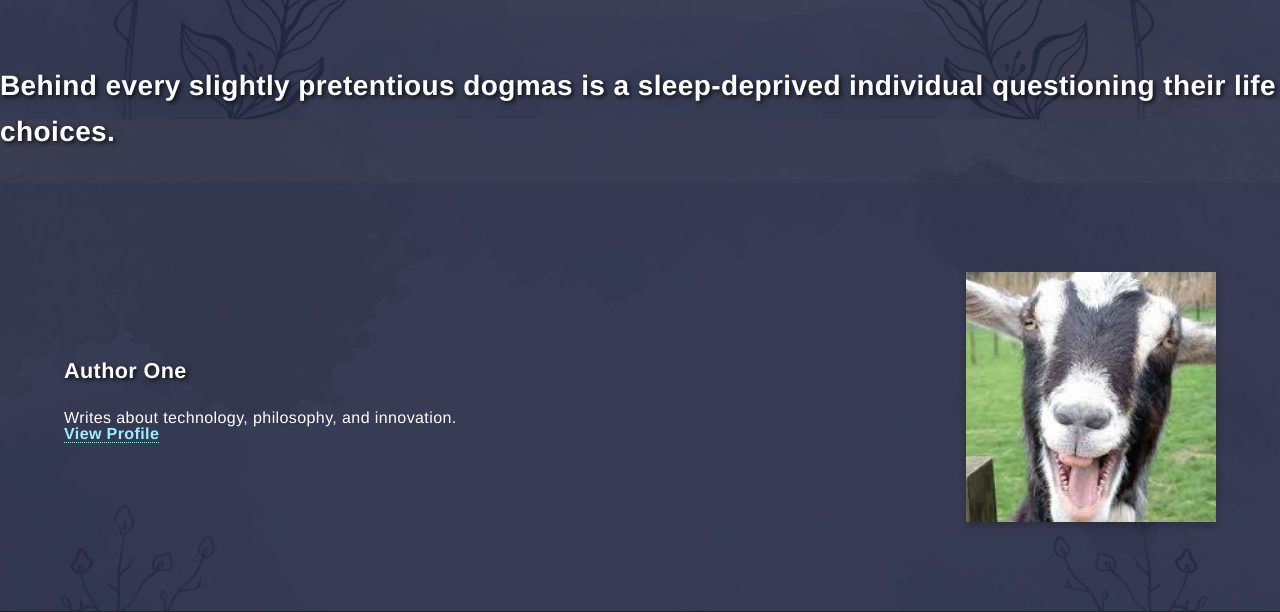
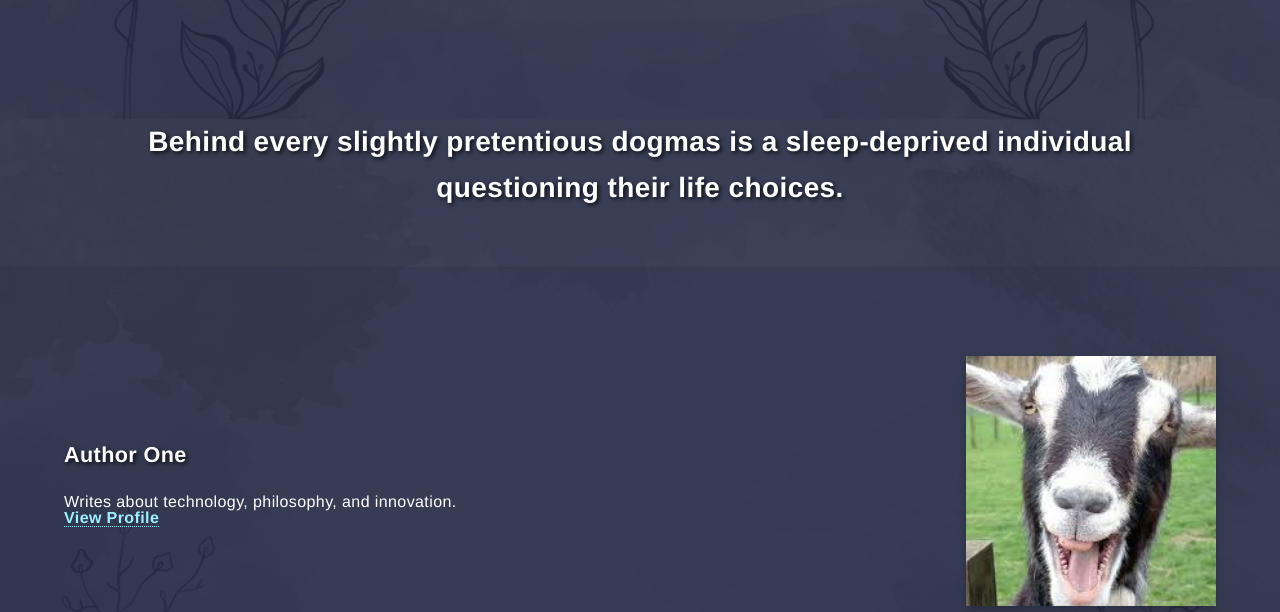
Before and after one commit to nuggetz666/spd_blog, a Flask app: page / in a window 1280 px wide. Shown: the part 734-1346 px from the top of the page. Run offline with Flask 3, Linux system fonts and the light colour scheme.

Commit message:
Checkpoint before assistant change: Improve author card presentation and update introductory text on homepage.
Replit-Commit-Author: Assistant

```diff
--- a/templates/home.html
+++ b/templates/home.html
@@ -509,7 +509,7 @@
         <div id="main">
             <!-- Featured Content Section -->
             <section id="one" class="tiles">
-                <h2>Behind every slightly pretentious dogmas is a sleep-deprived individual questioning their life choices.</h2>
+                <h2 style="margin: 2em auto; max-width: 80%; text-align: center;">Behind every slightly pretentious dogmas is a sleep-deprived individual questioning their life choices.</h2>
                 <div class="author-card">
                     <img src="{{ url_for('static', filename='assets/images/author.jpeg') }}" alt="Author 1">
                     <div class="author-info">
@@ -551,7 +551,7 @@
                     <header class="major">
                         <h2>About Our Platform</h2>
                     </header>
-                    <p>We are dedicated to connecting readers with quality content and the authors behind them. Our platform showcases a diverse range of topics and perspectives, carefully curated for your enjoyment and education.</p>
+                    <p>Slightly Pretentious Dogmas (SPD) is a place for words, thoughts, and whatever else spills out of our heads. We take things seriously—until we don’t. Sometimes we’re insightful, sometimes we’re ridiculous, but we’re always a little too confident about it.We don’t claim to have all the answers, but we’ll say them with conviction anyway. Welcome to SPD. Read responsibly..</p>
                     <ul class="actions">
                         <li><a href="/discover" class="button next">Learn More</a></li>
                     </ul>
```
